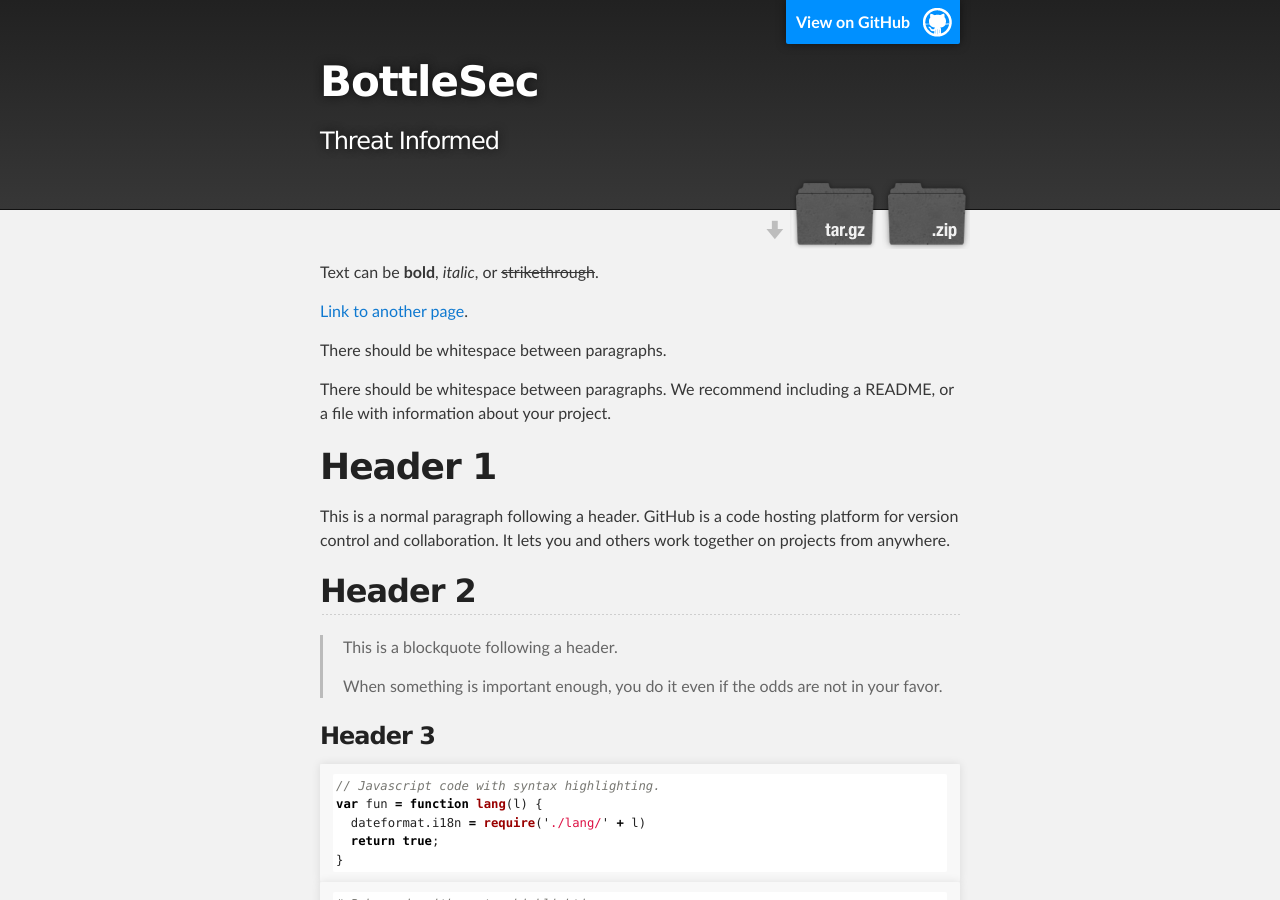
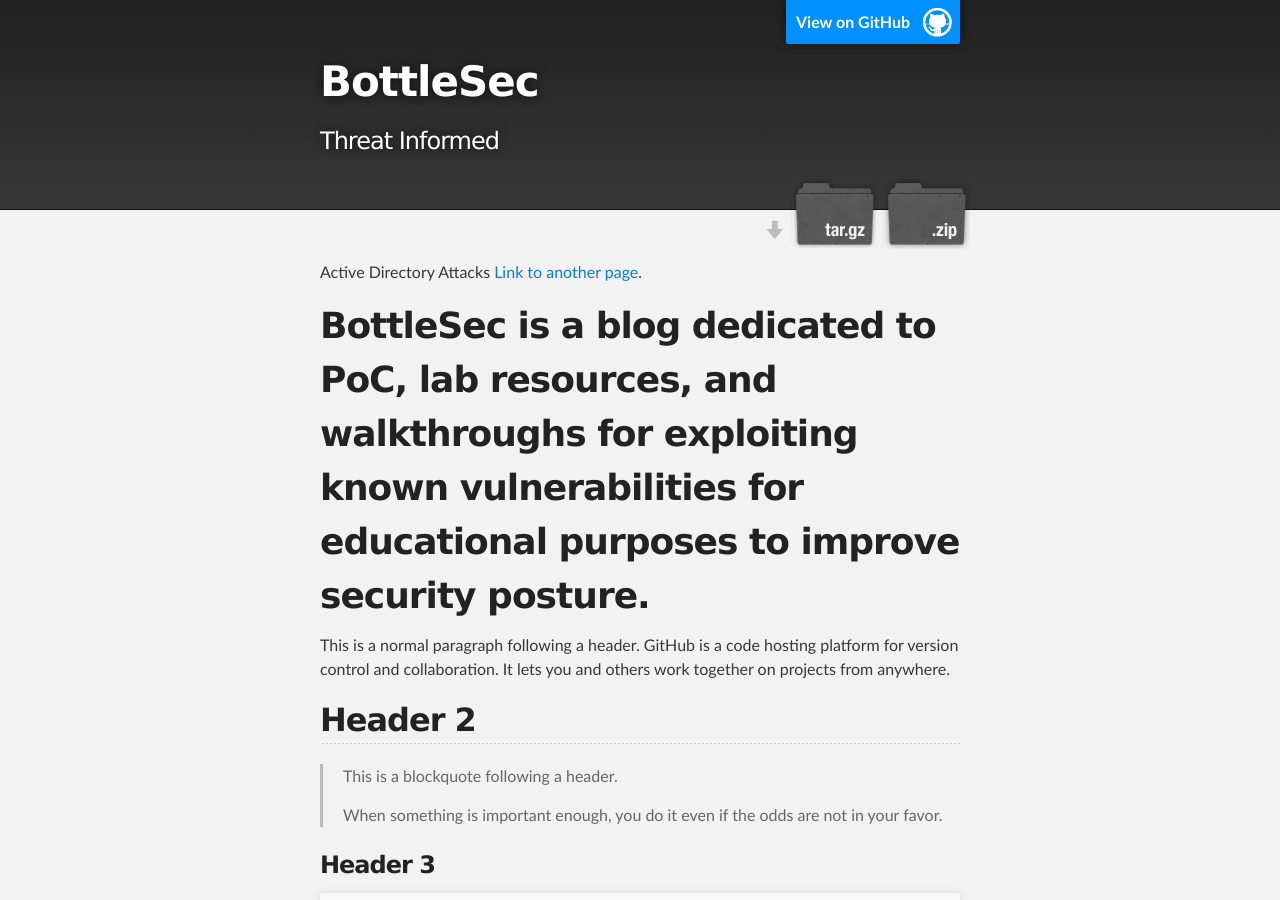
Before and after one commit to newworldsamuraiexploits/BottleSec, a Jekyll site: the page built from index.md, in a window 1280 px wide and 900 px high. Built offline with Jekyll 4.4.1, drawn with Linux system fonts in a browser that asks for light colours; our own code applies the rules of GitHub Pages for plain Markdown files.

Commit message:
Update index.md

```diff
--- a/index.md
+++ b/index.md
@@ -1,16 +1,9 @@
----
-
----
-
-Text can be **bold**, _italic_, or ~~strikethrough~~.
-
+Active Directory Attacks
 [Link to another page](./another-page.html).
 
-There should be whitespace between paragraphs.
 
-There should be whitespace between paragraphs. We recommend including a README, or a file with information about your project.
 
-# Header 1
+# BottleSec is a blog dedicated to PoC, lab resources, and walkthroughs for exploiting known vulnerabilities for educational purposes to improve security posture.
 
 This is a normal paragraph following a header. GitHub is a code hosting platform for version control and collaboration. It lets you and others work together on projects from anywhere.
 
```
